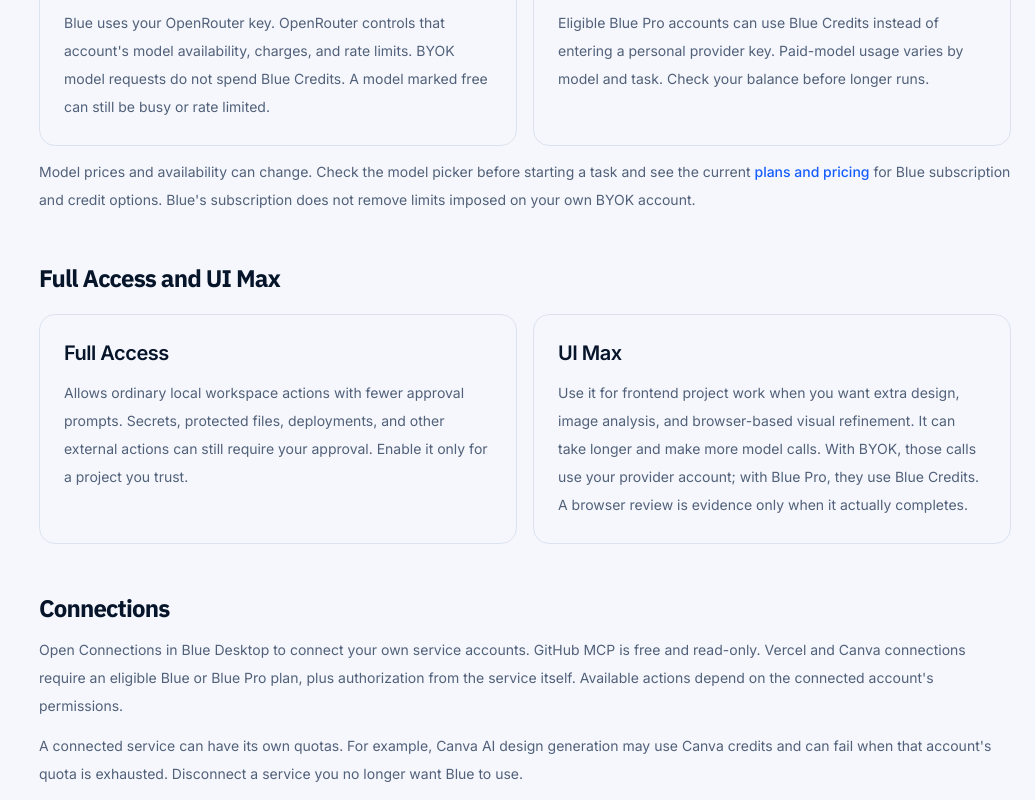
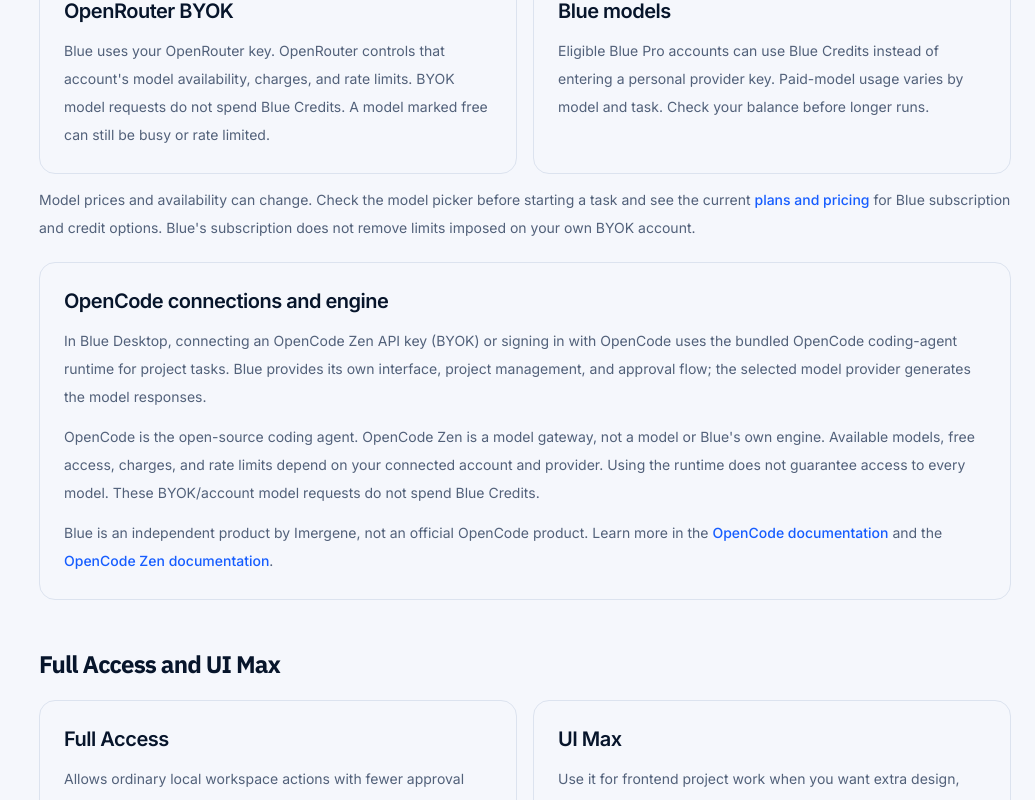
Before and after one commit to LonerWarlock/blue-portal, a Next.js app: page /docs in a window 1280 px wide. Shown: the part 1391-2191 px from the top of the page, without its empty margins (245-1280 px from the left). Built offline with nearby package versions, Linux system fonts and the light colour scheme; no server answers.

Commit message:
docs: disclose OpenCode runtime for Desktop connections

```diff
--- a/app/docs/page.tsx
+++ b/app/docs/page.tsx
@@ -70,7 +70,7 @@
                   <ol className="mt-4 list-decimal space-y-3 pl-5 text-sm leading-7 text-ink-muted">
                     <li><DesktopDownloadLink className="font-medium text-brand hover:underline">Download Blue Desktop for Windows</DesktopDownloadLink> using Microsoft&apos;s official installer, then open the downloaded file to install it.</li>
                     <li>Sign in using the email code sent to your Blue account.</li>
-                    <li>In Setup Wizard, choose OpenRouter BYOK and paste your own API key, or choose Blue models if your account has eligible Blue Pro credits.</li>
+                    <li>In Setup Wizard, choose OpenRouter BYOK and paste your own API key, connect OpenCode using account sign-in or a supported Zen API key, or choose Blue models if your account has eligible Blue Pro credits.</li>
                     <li>Select a model, add a project folder if you want file changes, and send your first prompt.</li>
                   </ol>
                 </div>
@@ -167,6 +167,35 @@
                 for Blue subscription and credit options. Blue&apos;s subscription
                 does not remove limits imposed on your own BYOK account.
               </p>
+              <div id="opencode" className={`${card} mt-5 scroll-mt-28`}>
+                <h3 className={heading}>OpenCode connections and engine</h3>
+                <p className={copy}>
+                  In Blue Desktop, connecting an OpenCode Zen API key (BYOK) or
+                  signing in with OpenCode uses the bundled OpenCode coding-agent
+                  runtime for project tasks. Blue provides its own interface,
+                  project management, and approval flow; the selected model
+                  provider generates the model responses.
+                </p>
+                <p className={copy}>
+                  OpenCode is the open-source coding agent. OpenCode Zen is a
+                  model gateway, not a model or Blue&apos;s own engine. Available
+                  models, free access, charges, and rate limits depend on your
+                  connected account and provider. Using the runtime does not
+                  guarantee access to every model. These BYOK/account model
+                  requests do not spend Blue Credits.
+                </p>
+                <p className={copy}>
+                  Blue is an independent product by Imergene, not an official
+                  OpenCode product. Learn more in the{" "}
+                  <a href="https://opencode.ai/docs/" className="font-medium text-brand hover:underline" target="_blank" rel="noreferrer">
+                    OpenCode documentation
+                  </a>{" "}
+                  and the{" "}
+                  <a href="https://opencode.ai/docs/zen/" className="font-medium text-brand hover:underline" target="_blank" rel="noreferrer">
+                    OpenCode Zen documentation
+                  </a>.
+                </p>
+              </div>
             </section>
 
             <section id="modes" className="scroll-mt-28">
```
Also changed, not shown: 1 other file (tests, documents, lock files or other folders).
